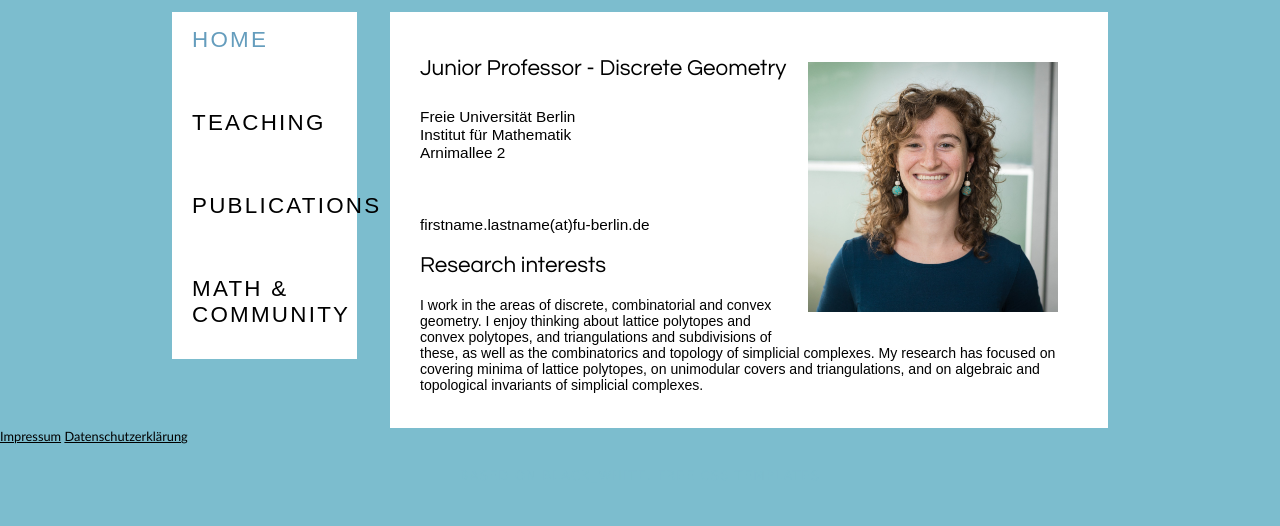
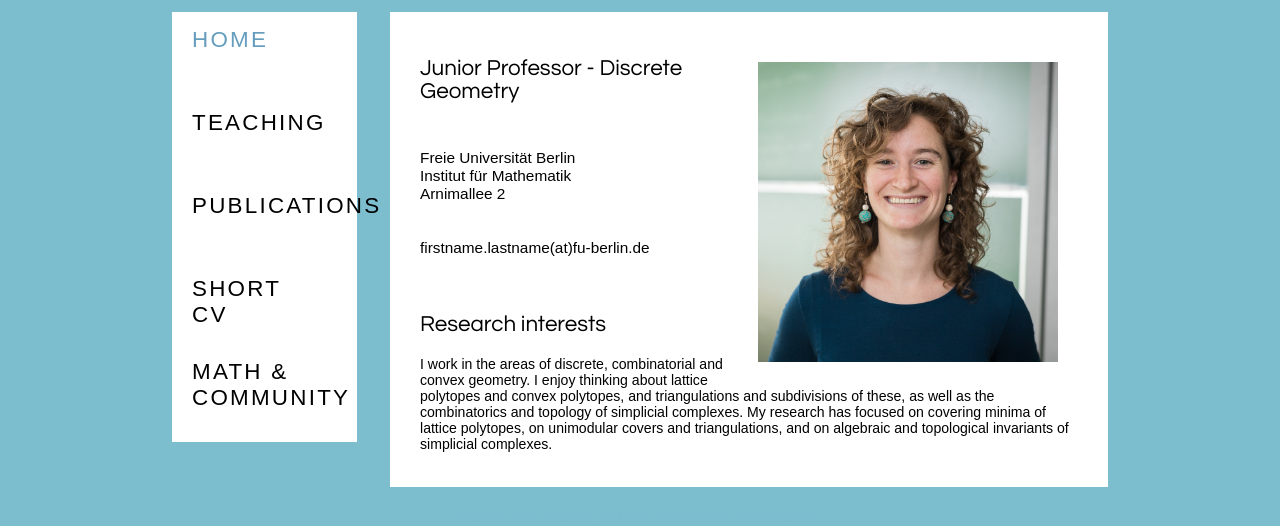
Before and after one commit to codenotti/codenotti.github.io, a plain HTML site: page index.html in a window 1280 px wide. Shown: the part 118-644 px from the top of the page. Drawn offline with Linux system fonts and the light colour scheme.

Commit message:
fixed index

```diff
--- a/index.html
+++ b/index.html
@@ -33,6 +33,8 @@
 
           <li><a href="papers.html">Publications</a></li>
 
+          <li><a href="CV.html">Short CV</a></li>
+
           <li><a href="community.html">Math & <br> community</a></li>
           </h2>
         </ul>
@@ -42,12 +44,13 @@
     <div id="site_content">
         <!-- insert the page content here -->
          <p>
-        <img float="right" src="profilepic.jpg" height="250px"  alt="" />
+        <img float="right" src="profilepic.jpg" height="300px"  alt="" />
         </p>
 
 
 		<h3> Junior Professor - Discrete Geometry
         <h4>
+		<br>
 		<br>
 		<p>
 		Freie Universit&aumlt Berlin
@@ -58,8 +61,9 @@
 		<br>
 		<br>
 		<br>
+		<p>firstname.lastname(at)fu-berlin.de </p>
 		<br>
-		<p>firstname.lastname(at)fu-berlin.de </p>
+		<br>
 
 
 			</h4>
@@ -75,9 +79,6 @@ of simplicial complexes.</h5>
    <div id="clear"></div>
 	</div>
 
-
-    <A href="http://www.math.uni-frankfurt.de/impressum.html">Impressum</A>
-    <A href="http://www.math.uni-frankfurt.de/datenschutz.html">Datenschutzerkl&aumlrung</A>
     <div id="footer">
       Based on  <a href="http://www.html5webtemplates.co.uk">black_white. Free CSS Templates</a>
     </div>
```
Lines whose indentation alone changed are shown as unchanged.
